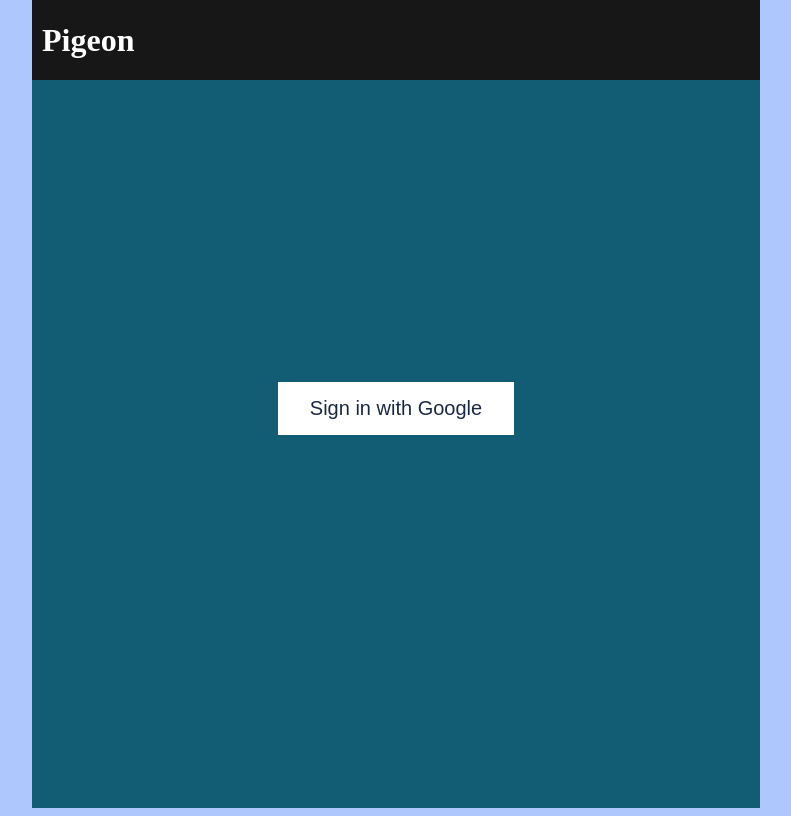
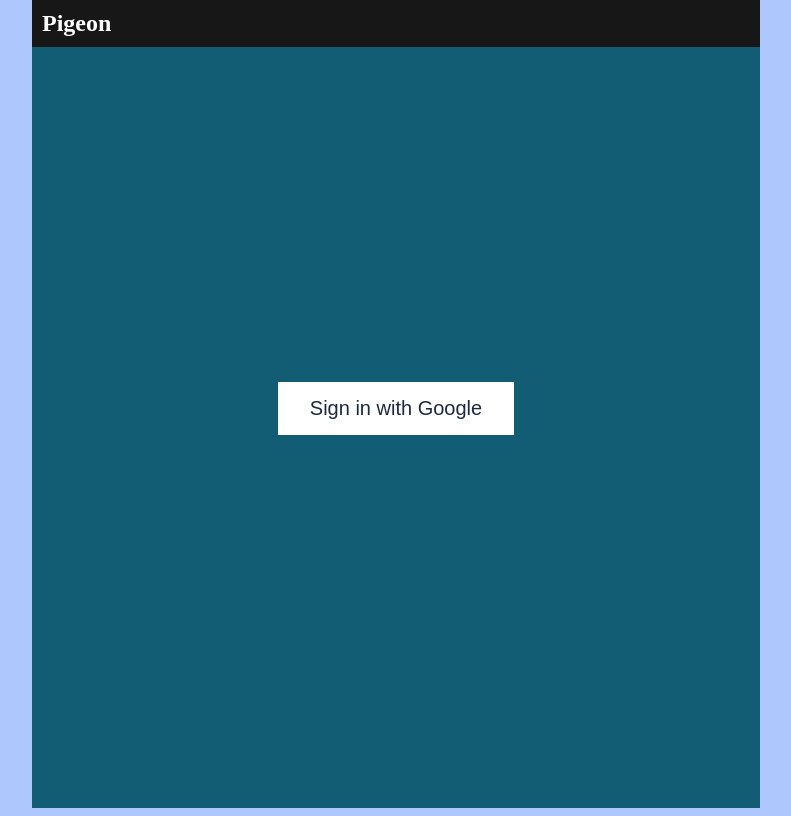
Before and after one commit to ninad365/Pigeon-react-firebase-chat-app, a React (Create React App) app: page / in a window 1280 px wide. Shown: the whole page, without its empty margins (244-1035 px from the left). Built offline with nearby package versions, Linux system fonts and the light colour scheme; no server answers.

Commit message:
Improve UI

```diff
--- a/public/index.html
+++ b/public/index.html
@@ -24,7 +24,7 @@
       work correctly both with client-side routing and a non-root public URL.
       Learn how to configure a non-root public URL by running `npm run build`.
     -->
-    <title>React App</title>
+    <title>Pigeon</title>
   </head>
   <body>
     <noscript>You need to enable JavaScript to run this app.</noscript>
--- a/src/App.css
+++ b/src/App.css
@@ -8,29 +8,33 @@ body {
   margin: 0 auto;
 }
 
-.App header {
+.App-header {
   background-color: #181717;
-  height: 10vh;
-  min-height: 50px;
   color: white;
   position: fixed;
+  top: 0;
   width: 100%;
   max-width: 728px;
-  top: 0;
   display: flex;
   align-items: center;
   justify-content: space-between;
-  z-index: 99;
   padding: 10px;
   box-sizing: border-box;
 }
 
-.App section {
+.App-title {
+  font-size: 24px;
+  margin: 0;
+}
+
+.App-section {
   display: flex;
   flex-direction: column;
   justify-content: center;
   min-height: 100vh;
   background-color: rgb(18, 93, 116);
+  padding: 20px;
+  box-sizing: border-box;
 }
 
 main {
--- a/src/App.js
+++ b/src/App.js
@@ -30,12 +30,12 @@ function App() {
   const [user] = useAuthState(auth);
   return (
     <div className="App">
-      <header>
-        <h1>Pigeon</h1>
-        <SignOut auth={auth}/>
+      <header className="App-header">
+        <h1 className="App-title">Pigeon</h1>
+        <SignOut auth={auth} />
       </header>
 
-      <section>
+      <section className="App-section">
         {user ? <ChatRoom /> : <SignIn />}
       </section>
 
```
